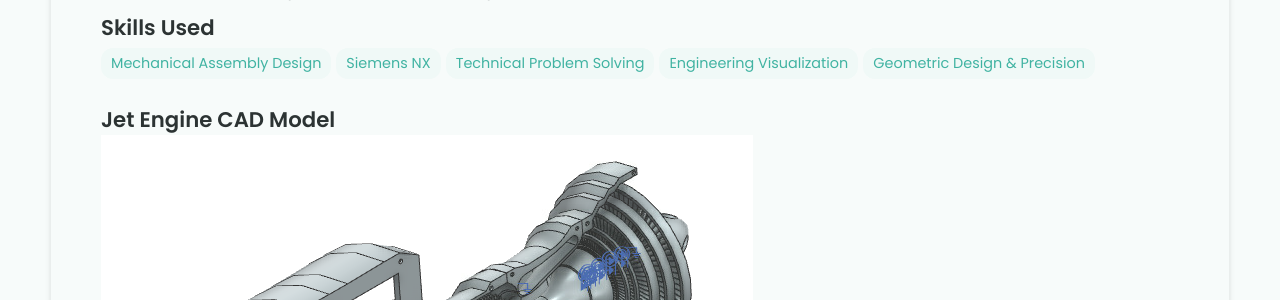
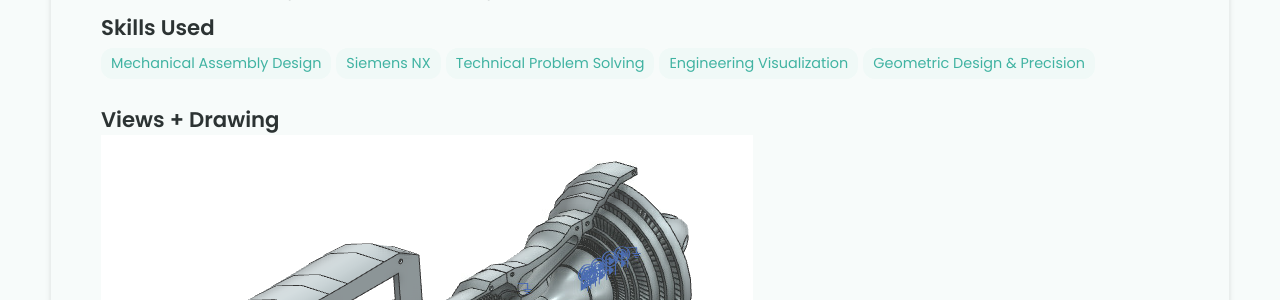
Before and after one commit to AdrianCieslak0423/AdrianCieslak0423.github.io, a Jekyll site: the page built from _projects/Jet-Engine-Design/index.md, in a window 1280 px wide and 900 px high, scrolled down 500 px. Shown: the part 155-455 px from the top of the window. Built offline with Jekyll 4.4.1, drawn with Linux system fonts in a browser that asks for light colours.

Commit message:
Update section title and image in index.md

```diff
--- a/_projects/Jet-Engine-Design/index.md
+++ b/_projects/Jet-Engine-Design/index.md
@@ -11,7 +11,7 @@ skills:
 main-image: /JE Explosion.png
 ---
 
-## Jet Engine CAD Model
+## Views + Drawing
 
 
 <img src="JE iso.png" alt="Jet Engine Isometric View">
```
